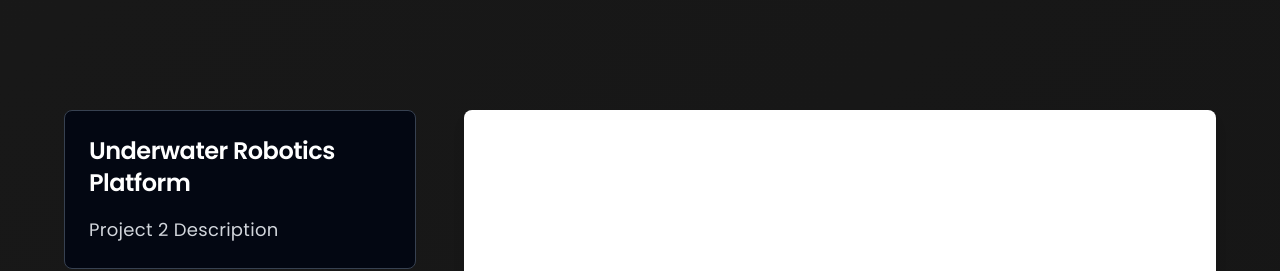
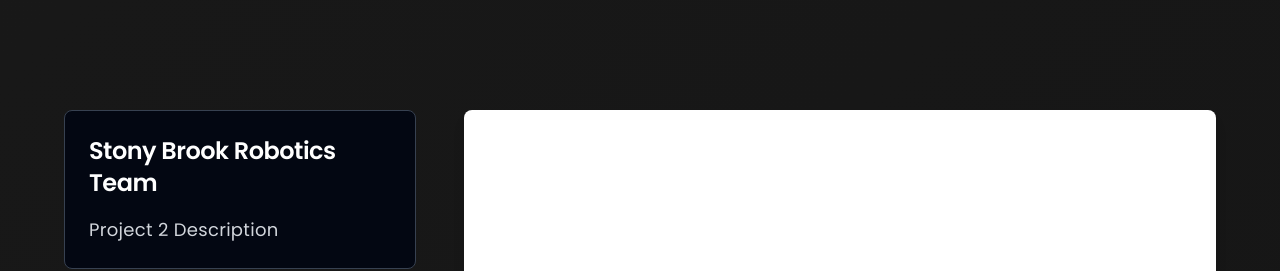
Before and after one commit to arhaamhossain/ARX, a Next.js app: page / in a window 1280 px wide. Shown: the part 4860-5131 px from the top of the page. Built offline with nearby package versions, Linux system fonts and the light colour scheme.

Commit message:
Update Robotics Project 2 title to Stony Brook Robotics Team

```diff
--- a/pages/index.tsx
+++ b/pages/index.tsx
@@ -72,7 +72,7 @@
         ],
       },
       {
-        title: "Underwater Robotics Platform",
+        title: "Stony Brook Robotics Team",
         description: "Project 2 Description",
         highlights: [],
         github: "https://github.com/arhaamhossain",
```
